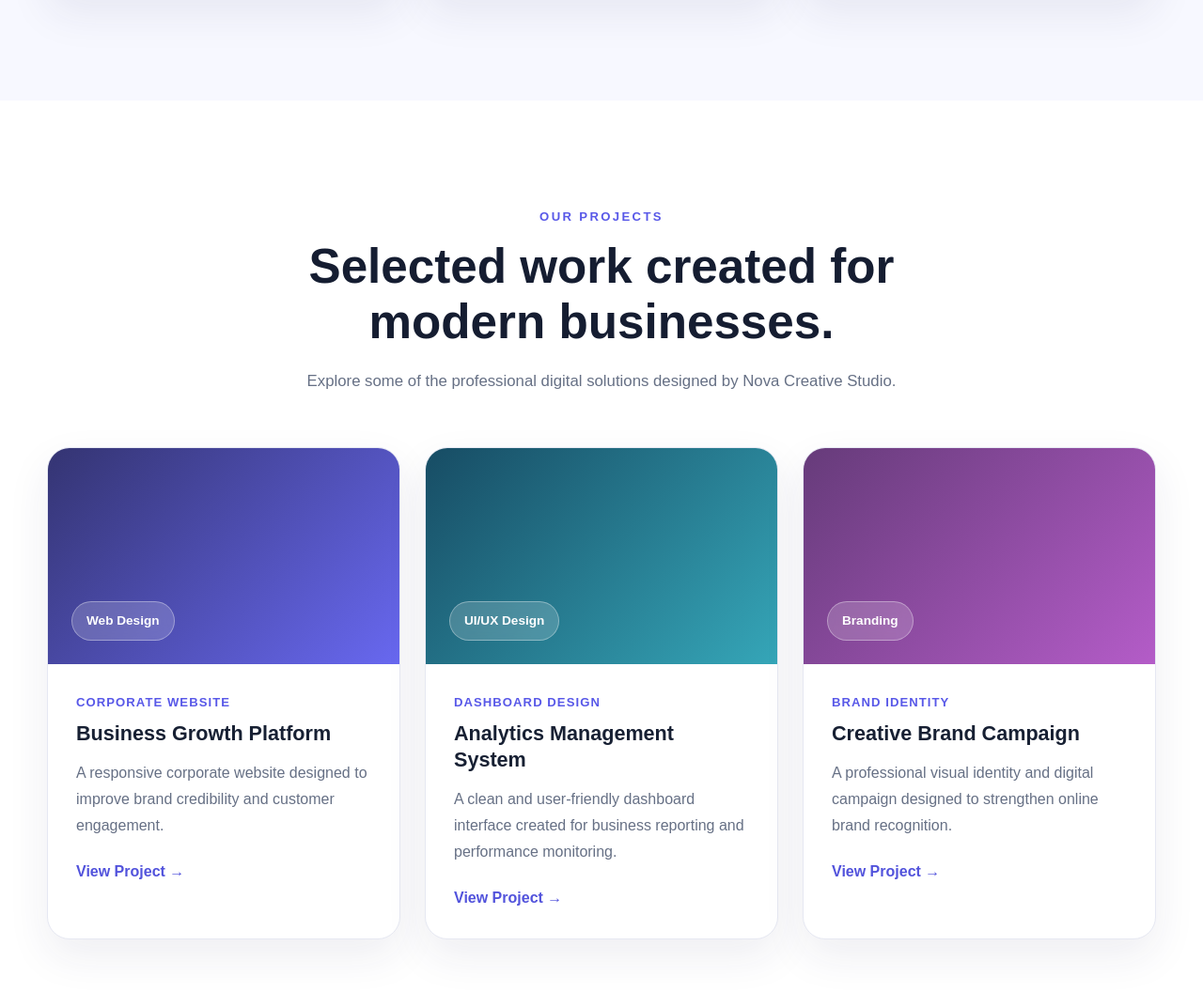
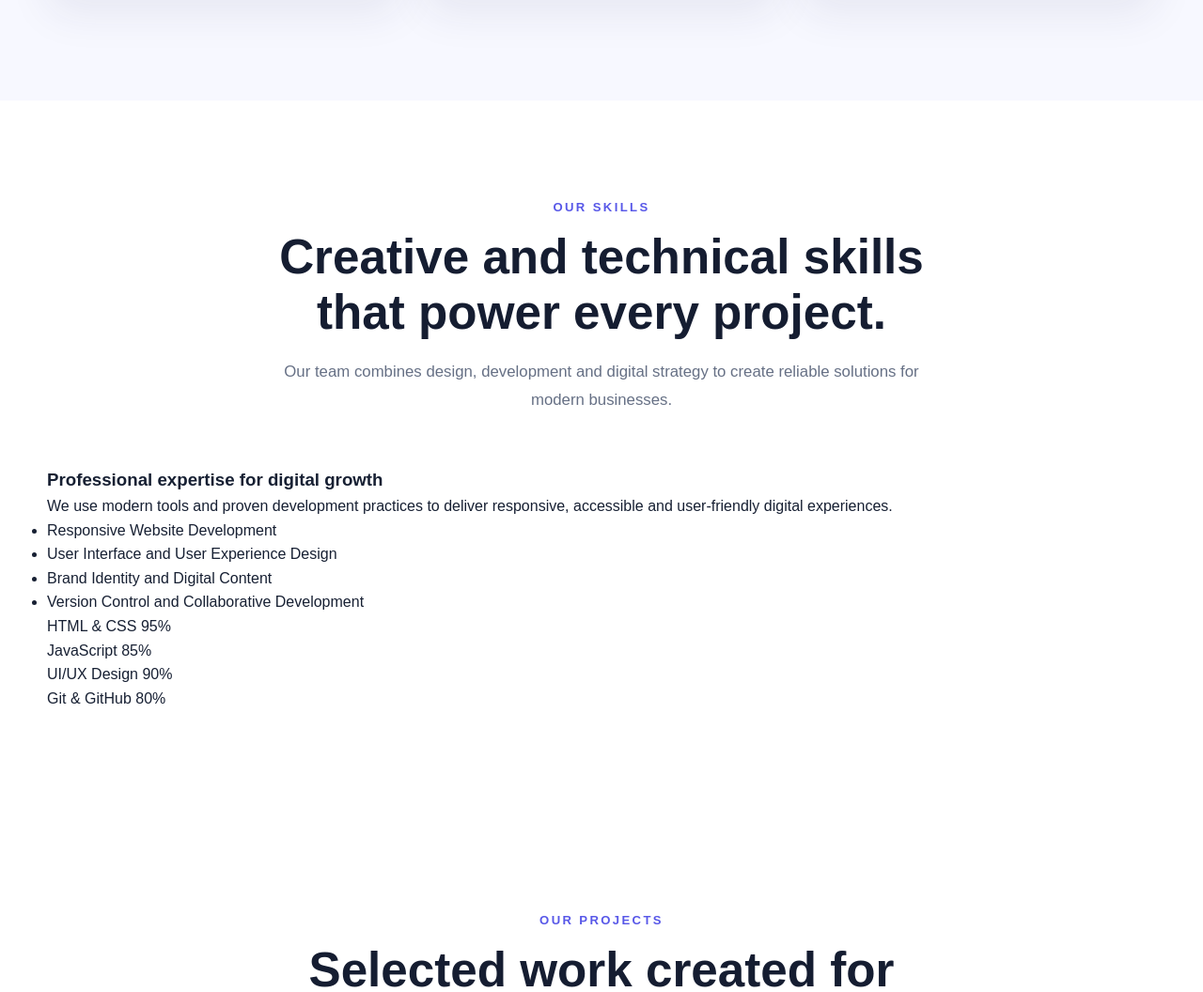
Before and after one commit to Melani-007/freelance-portfolio-devops-assignment, a website: page src/index.html in a window 1280 px wide. Shown: the part 2469-3525 px from the top of the page at 94% size. Drawn offline with Linux system fonts and the light colour scheme.

Commit message:
feat: add skills section structure

```diff
--- a/src/index.html
+++ b/src/index.html
@@ -227,7 +227,79 @@
     </div>
   </div>
 </section>
+<section class="section skills-section" id="skills">
+  <div class="section-container">
+    <div class="section-heading">
+      <span class="section-label">OUR SKILLS</span>
+      <h2>Creative and technical skills that power every project.</h2>
+      <p>
+        Our team combines design, development and digital strategy to create
+        reliable solutions for modern businesses.
+      </p>
+    </div>
+
+    <div class="skills-layout">
+      <div class="skills-content">
+        <h3>Professional expertise for digital growth</h3>
+        <p>
+          We use modern tools and proven development practices to deliver
+          responsive, accessible and user-friendly digital experiences.
+        </p>
+
+        <ul class="skills-list">
+          <li>Responsive Website Development</li>
+          <li>User Interface and User Experience Design</li>
+          <li>Brand Identity and Digital Content</li>
+          <li>Version Control and Collaborative Development</li>
+        </ul>
+      </div>
+
+      <div class="skills-progress">
+        <div class="skill-item">
+          <div class="skill-info">
+            <span>HTML &amp; CSS</span>
+            <span>95%</span>
+          </div>
+          <div class="skill-bar">
+            <div class="skill-level skill-html"></div>
+          </div>
+        </div>
+
+        <div class="skill-item">
+          <div class="skill-info">
+            <span>JavaScript</span>
+            <span>85%</span>
+          </div>
+          <div class="skill-bar">
+            <div class="skill-level skill-javascript"></div>
+          </div>
+        </div>
+
+        <div class="skill-item">
+          <div class="skill-info">
+            <span>UI/UX Design</span>
+            <span>90%</span>
+          </div>
+          <div class="skill-bar">
+            <div class="skill-level skill-design"></div>
+          </div>
+        </div>
+
+        <div class="skill-item">
+          <div class="skill-info">
+            <span>Git &amp; GitHub</span>
+            <span>80%</span>
+          </div>
+          <div class="skill-bar">
+            <div class="skill-level skill-git"></div>
+          </div>
+        </div>
+      </div>
+    </div>
+  </div>
+</section>
 </main>
+
 <section class="section projects-section" id="projects">
   <div class="section-container">
     <div class="section-heading">
```
